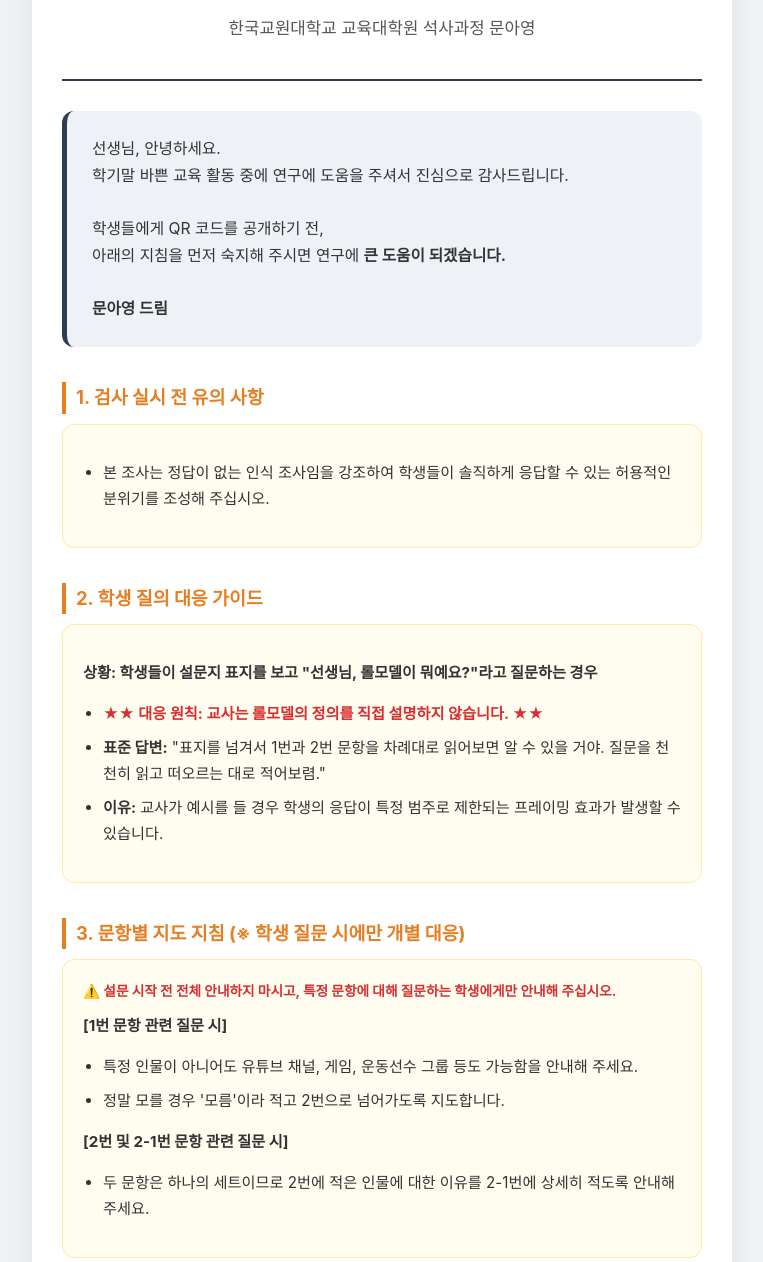
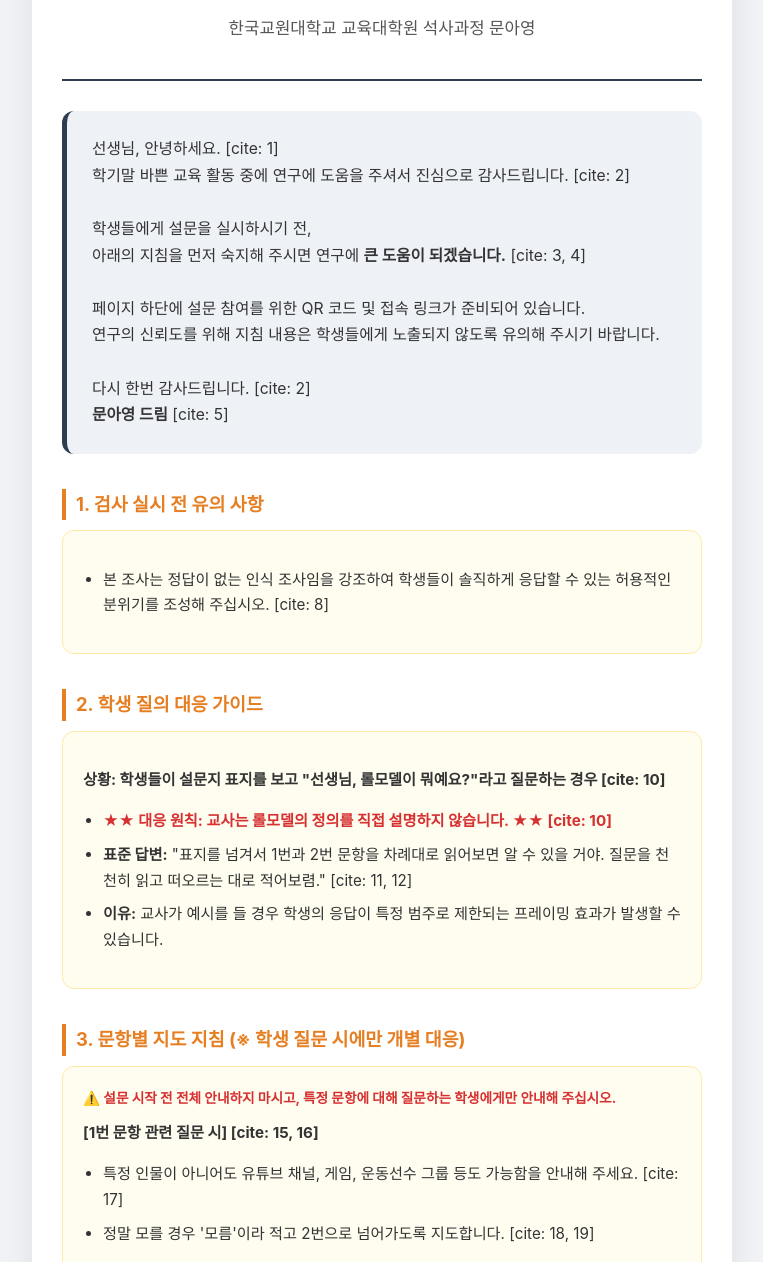
Before and after one commit to ahyeongt/survey, a plain HTML site: page index.html in a window 1280 px wide. Shown: the part 128-1390 px from the top of the page, without its empty margins (258-1021 px from the left). Drawn offline with Linux system fonts and the light colour scheme.

Commit message:
Update index.html

```diff
--- a/index.html
+++ b/index.html
@@ -32,41 +32,44 @@
         </div>
 
         <div class="intro-box">
-            선생님, 안녕하세요. <br>
-            학기말 바쁜 교육 활동 중에 연구에 도움을 주셔서 진심으로 감사드립니다.<br><br>
-            학생들에게 QR 코드를 공개하기 전, <br>
-            아래의 지침을 먼저 숙지해 주시면 연구에 <strong>큰 도움이 되겠습니다.</strong><br><br>
-            <strong>문아영 드림</strong>
+            선생님, 안녕하세요. [cite: 1] <br>
+            학기말 바쁜 교육 활동 중에 연구에 도움을 주셔서 진심으로 감사드립니다. [cite: 2]<br><br>
+            학생들에게 설문을 실시하시기 전, <br>
+            아래의 지침을 먼저 숙지해 주시면 연구에 <strong>큰 도움이 되겠습니다.</strong> [cite: 3, 4]<br><br>
+            페이지 하단에 설문 참여를 위한 QR 코드 및 접속 링크가 준비되어 있습니다.<br>
+            연구의 신뢰도를 위해 지침 내용은 학생들에게 노출되지 않도록 유의해 주시기 바랍니다. <br><br>
+            다시 한번 감사드립니다. [cite: 2]<br>
+            <strong>문아영 드림</strong> [cite: 5]
         </div>
 
         <div class="section-title">1. 검사 실시 전 유의 사항</div>
         <div class="guide-box">
             <ul>
-                <li>본 조사는 정답이 없는 인식 조사임을 강조하여 학생들이 솔직하게 응답할 수 있는 허용적인 분위기를 조성해 주십시오.</li>
+                <li>본 조사는 정답이 없는 인식 조사임을 강조하여 학생들이 솔직하게 응답할 수 있는 허용적인 분위기를 조성해 주십시오. [cite: 8]</li>
             </ul>
         </div>
 
         <div class="section-title">2. 학생 질의 대응 가이드</div>
         <div class="guide-box">
-            <p><strong>상황: 학생들이 설문지 표지를 보고 "선생님, 롤모델이 뭐예요?"라고 질문하는 경우</strong></p>
+            <p><strong>상황: 학생들이 설문지 표지를 보고 "선생님, 롤모델이 뭐예요?"라고 질문하는 경우 [cite: 10]</strong></p>
             <ul>
-                <li><span class="important">★★ 대응 원칙: 교사는 롤모델의 정의를 직접 설명하지 않습니다. ★★</span></li>
-                <li><strong>표준 답변:</strong> "표지를 넘겨서 1번과 2번 문항을 차례대로 읽어보면 알 수 있을 거야. 질문을 천천히 읽고 떠오르는 대로 적어보렴."</li>
-                <li><strong>이유:</strong> 교사가 예시를 들 경우 학생의 응답이 특정 범주로 제한되는 프레이밍 효과가 발생할 수 있습니다.</li>
+                <li><span class="important">★★ 대응 원칙: 교사는 롤모델의 정의를 직접 설명하지 않습니다. ★★ [cite: 10]</span></li>
+                <li><strong>표준 답변:</strong> "표지를 넘겨서 1번과 2번 문항을 차례대로 읽어보면 알 수 있을 거야. 질문을 천천히 읽고 떠오르는 대로 적어보렴." [cite: 11, 12]</li>
+                <li><strong>이유:</strong> 교사가 예시를 들 경우 학생의 응답이 특정 범주로 제한되는 프레이밍 효과가 발생할 수 있습니다. </li>
             </ul>
         </div>
 
         <div class="section-title">3. 문항별 지도 지침 (※ 학생 질문 시에만 개별 대응)</div>
         <div class="guide-box">
-            <span class="warning-text">⚠️ 설문 시작 전 전체 안내하지 마시고, 특정 문항에 대해 질문하는 학생에게만 안내해 주십시오.</span>
-            <strong>[1번 문항 관련 질문 시]</strong>
+            <span class="warning-text">⚠️ 설문 시작 전 전체 안내하지 마시고, 특정 문항에 대해 질문하는 학생에게만 안내해 주십시오. </span>
+            <strong>[1번 문항 관련 질문 시] [cite: 15, 16]</strong>
             <ul>
-                <li>특정 인물이 아니어도 유튜브 채널, 게임, 운동선수 그룹 등도 가능함을 안내해 주세요.</li>
-                <li>정말 모를 경우 '모름'이라 적고 2번으로 넘어가도록 지도합니다.</li>
+                <li>특정 인물이 아니어도 유튜브 채널, 게임, 운동선수 그룹 등도 가능함을 안내해 주세요. [cite: 17]</li>
+                <li>정말 모를 경우 '모름'이라 적고 2번으로 넘어가도록 지도합니다. [cite: 18, 19]</li>
             </ul>
-            <strong>[2번 및 2-1번 문항 관련 질문 시]</strong>
+            <strong>[2번 및 2-1번 문항 관련 질문 시] [cite: 20]</strong>
             <ul>
-                <li>두 문항은 하나의 세트이므로 2번에 적은 인물에 대한 이유를 2-1번에 상세히 적도록 안내해 주세요.</li>
+                <li>두 문항은 하나의 세트이므로 2번에 적은 인물에 대한 이유를 2-1번에 상세히 적도록 안내해 주세요. [cite: 21, 22]</li>
             </ul>
         </div>
 
@@ -91,7 +94,7 @@
         <a href="https://forms.gle/Gnr7Jz7zPeDzCs296" target="_blank" class="direct-link">설문지 직접 접속 링크 (클릭 시 이동)</a>
 
         <p style="text-align: center; color: #95a5a6; font-size: 0.8em; margin-top: 50px;">
-            © 2025 Moon Ah-young. Korea National University of Education.
+            © 2025 Moon Ah-yeong. Korea National University of Education.
         </p>
     </div>
 </body>
```
